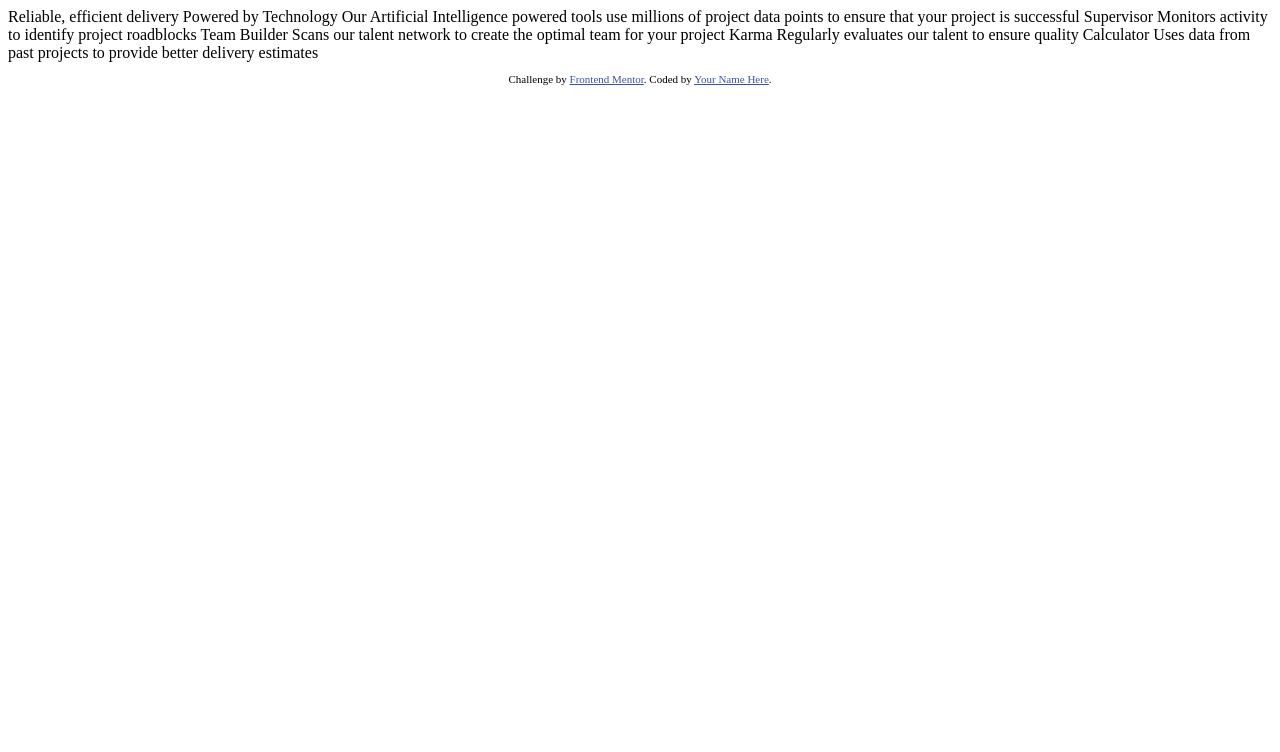
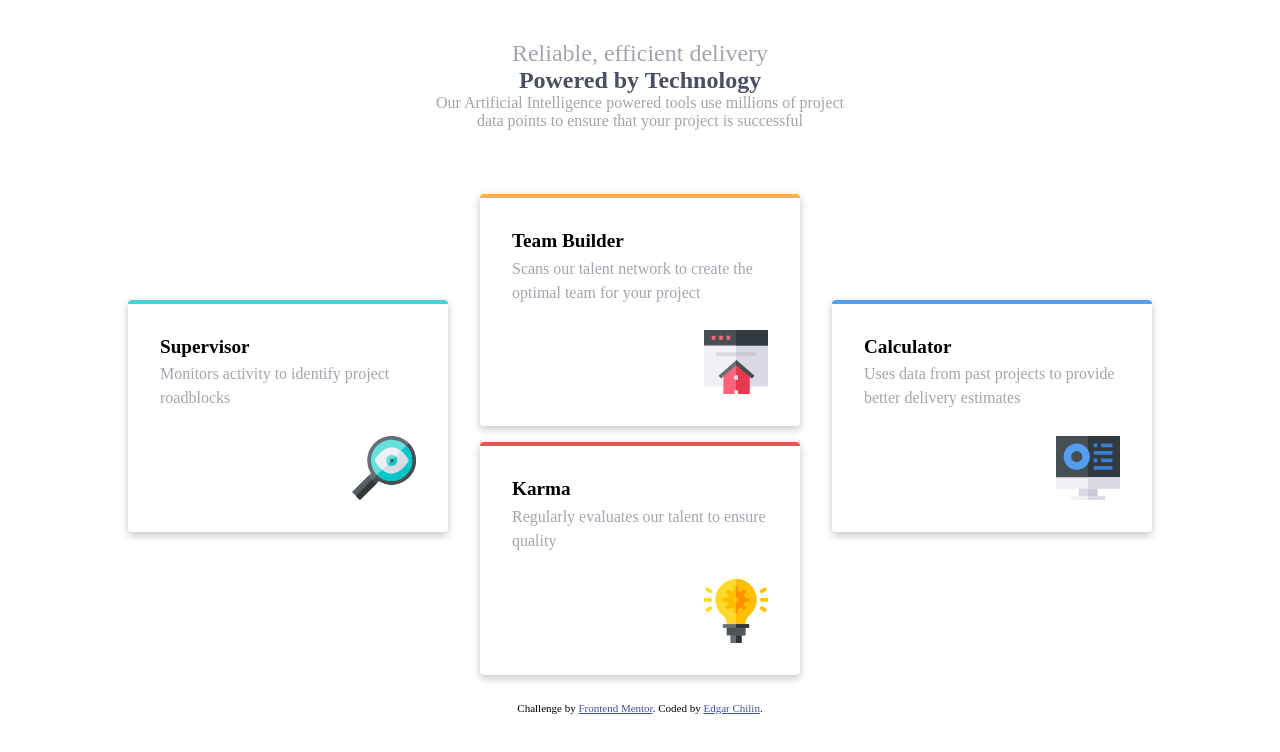
Before and after one commit to EChilin5/challenges_front_end, a plain HTML site: page index.html in a window 1280 px wide. Drawn offline with Linux system fonts and the light colour scheme.

Commit message:
completed challenge task

```diff
--- a/index.html
+++ b/index.html
@@ -1,44 +1,113 @@
 <!DOCTYPE html>
 <html lang="en">
   <head>
-  <meta charset="UTF-8">
-  <meta name="viewport" content="width=device-width, initial-scale=1.0"> <!-- displays site properly based on user's device -->
+    <meta charset="UTF-8" />
+    <meta name="viewport" content="width=device-width, initial-scale=1.0" />
+    <!-- displays site properly based on user's device -->
 
-  <link rel="icon" type="image/png" sizes="32x32" href="./images/favicon-32x32.png">
+
+    <link rel="preconnect" href="https://fonts.googleapis.com">
+<link rel="preconnect" href="https://fonts.gstatic.com" crossorigin>
+<link href="https://fonts.googleapis.com/css2?family=Poppins:wght@200;400;600&display=swap" rel="stylesheet">
+
+    <link
+      rel="icon"
+      type="image/png"
+      sizes="32x32"
+      href="./images/favicon-32x32.png"
+    />
+    <link rel="stylesheet" href="style.css">
 
     <title>Frontend Mentor | Four card feature section</title>
 
     <!-- Feel free to remove these styles or customise in your own stylesheet 👍 -->
     <style>
-    .attribution { font-size: 11px; text-align: center; }
-    .attribution a { color: hsl(228, 45%, 44%); }
+      .attribution {
+        font-size: 11px;
+        text-align: center;
+      }
+      .attribution a {
+        color: hsl(228, 45%, 44%);
+      }
     </style>
   </head>
   <body>
+    <main>
+      <section class="header">
+        <div class="header-heading">Reliable, efficient delivery</div>
+        <div class="header-sub-heading">Powered by Technology</div>
+        <div class="header-desc">
+          Our Artificial Intelligence powered tools use millions of project data
+          points to ensure that your project is successful
+        </div>
+      </section>
+      <section class="card-container">
 
-  Reliable, efficient delivery
-  Powered by Technology
+          <div class="container-one">
+           <div class="card supervisor-card">
+              <div class="card-header">
+               Supervisor
+              </div>
+              <div class="card-description">
+                Monitors activity to identify project roadblocks
+              </div>
+              <div class="card-image">
+                <img src="./images/icon-supervisor.svg">
+              </div>
 
-  Our Artificial Intelligence powered tools use millions of project data points
-  to ensure that your project is successful
+            </div>
+          </div>
+      <div class="container-two">
+        <div class="card team-card">
+          <div class="card-header">
+            Team Builder
+          </div>
+          <div class="card-description">Scans our talent network to create the optimal team for your project </div>
+          <div class="card-image">
+            <img src="./images/icon-team-builder.svg">
+          </div>
+        </div>
 
-  Supervisor
-  Monitors activity to identify project roadblocks
 
-  Team Builder
-  Scans our talent network to create the optimal team for your project
 
+        <div class="card karma-card">
+         <div class="card-header">
             Karma
+          </div>
+          <div class="card-description">
             Regularly evaluates our talent to ensure quality
+           </div>
+           <div class="card-image">
+            <img src="./images/icon-karma.svg">
+          </div>
+        </div>
+      </div>
 
+        <div class="container-one">
+
+           <div class="card calc-card">
+            <div class="card-header">
               Calculator
+            </div>
+            <div class="card-description">
               Uses data from past projects to provide better delivery estimates
+             </div>
+             <div class="card-image">
+              <img src="./images/icon-calculator.svg">
+            </div>
+          </div>
 
+      </section>
+
+
+    </main>
 
     <footer>
       <p class="attribution">
-      Challenge by <a href="https://www.frontendmentor.io?ref=challenge" target="_blank">Frontend Mentor</a>.
-      Coded by <a href="#">Your Name Here</a>.
+        Challenge by
+        <a href="https://www.frontendmentor.io?ref=challenge" target="_blank"
+          >Frontend Mentor</a
+        >. Coded by <a href="#">Edgar Chilin</a>.
       </p>
     </footer>
   </body>
--- /dev/null
+++ b/style.css
@@ -0,0 +1,122 @@
+@import url('https://fonts.googleapis.com/css2?family=Poppins:wght@200;400;600&display=swap');
+
+:root{
+    /* Primary Colors */
+    --red: hsl(0, 78%, 62%);
+    --cyan: hsl(180,62%,55%);
+    --orange: hsl(34, 97%, 64%);
+    --blue: hsl(212, 86%, 64%);
+
+    /* Neutral Colors */
+    --very-dark-blue : hsl(234, 12%, 34%);
+    --grayish-blue: hsl(229, 6%, 66%);
+    --very-light-grey: hsl(0, 0%, 98%);
+
+    /* fonts */
+    --poppins-font : font-family: 'Poppins', sans-serif;
+}
+
+body{
+
+    display: flex;
+    flex-wrap: wrap;
+    flex-direction: column;
+    justify-content: center;
+    align-items: center;
+    font-family: var(--poppins-font);
+}
+
+.header{
+    margin-top: 2rem;
+    text-align: center;
+    margin-bottom: 3rem;
+}
+
+.header-heading{
+    font-weight: 400;
+    font-size: 1.5rem;
+    color: var(--grayish-blue);
+}
+
+.header-sub-heading{
+    font-weight: 600;
+    font-size: 1.5rem;
+    color: var(--very-dark-blue);
+}
+.header-desc{
+    font-weight: 200;
+    text-align: center;
+    margin-left: 30%;
+    margin-right: 30%;
+    color: var(--grayish-blue);
+}
+
+.card-container{
+    display: flex;
+    flex-wrap: wrap;
+    flex-direction: row;
+}
+
+.container-one{
+    /* width:16rem; */
+    margin-top: 10%;
+}
+.container-two{
+    /* width: 16rem; */
+}
+
+.card{
+    width: 16rem;
+    box-shadow: rgba(0, 0, 0, 0.24) 0px 3px 8px;
+    margin:1rem;
+    padding: 2rem;
+    border-radius: 4px;
+}
+
+.card-header{
+    font-size: 1.2rem;
+    margin-bottom: 0.3rem;
+    font-weight: 600;
+}
+
+.card-description{
+    line-height: 1.5;
+    font-weight: 200;
+    color: var(--grayish-blue);
+    margin-bottom: 1.6rem;
+}
+.card-image{
+    display: flex;
+    justify-content: right;
+    align-items: right;
+}
+
+.supervisor-card{
+    border-top: 4px solid var(--cyan);
+}
+
+.karma-card{
+    border-top: 4px solid var(--red);
+
+}
+
+.team-card{
+    border-top: 4px solid var(--orange);
+
+}
+
+.calc-card{
+    border-top: 4px solid var(--blue);
+
+}
+
+@media (max-width:400px){
+    .card-container{
+        flex-direction: column;
+        justify-content: center;
+        align-items: center;
+    }
+    .container-one{
+        margin-top: 0%;
+    }
+}
```
Lines whose indentation alone changed are shown as unchanged.
